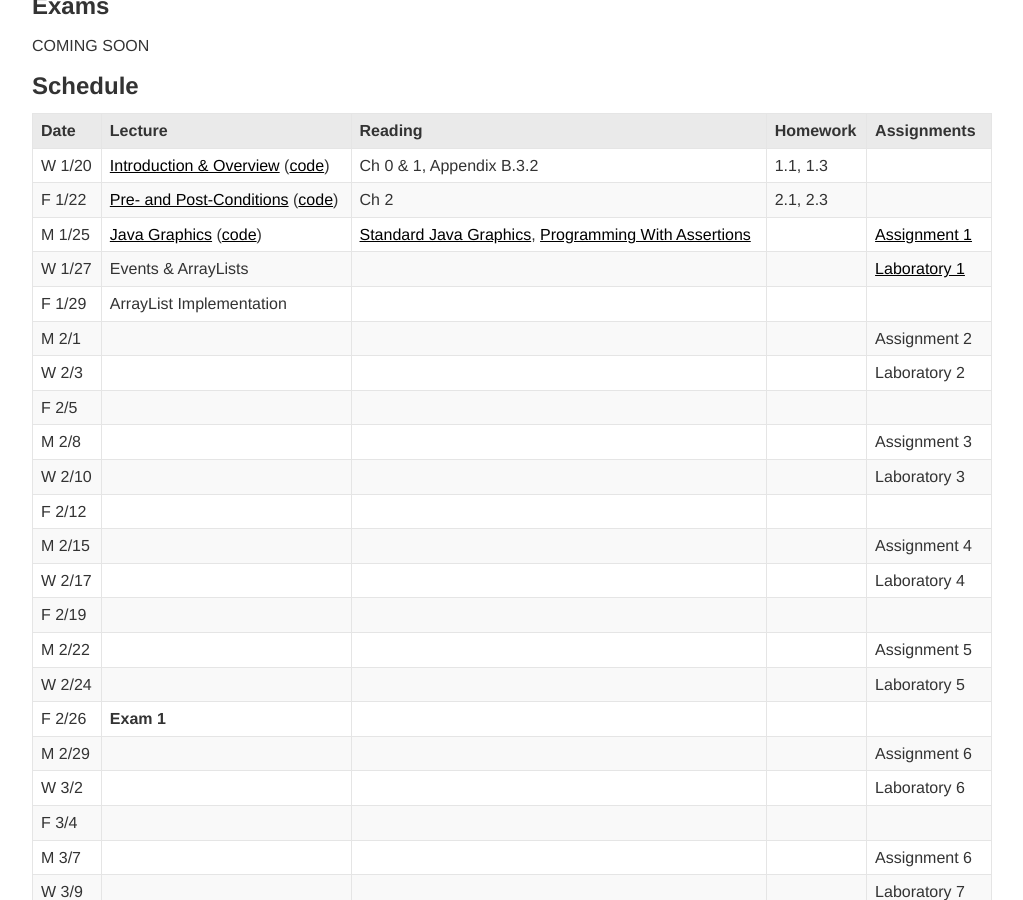
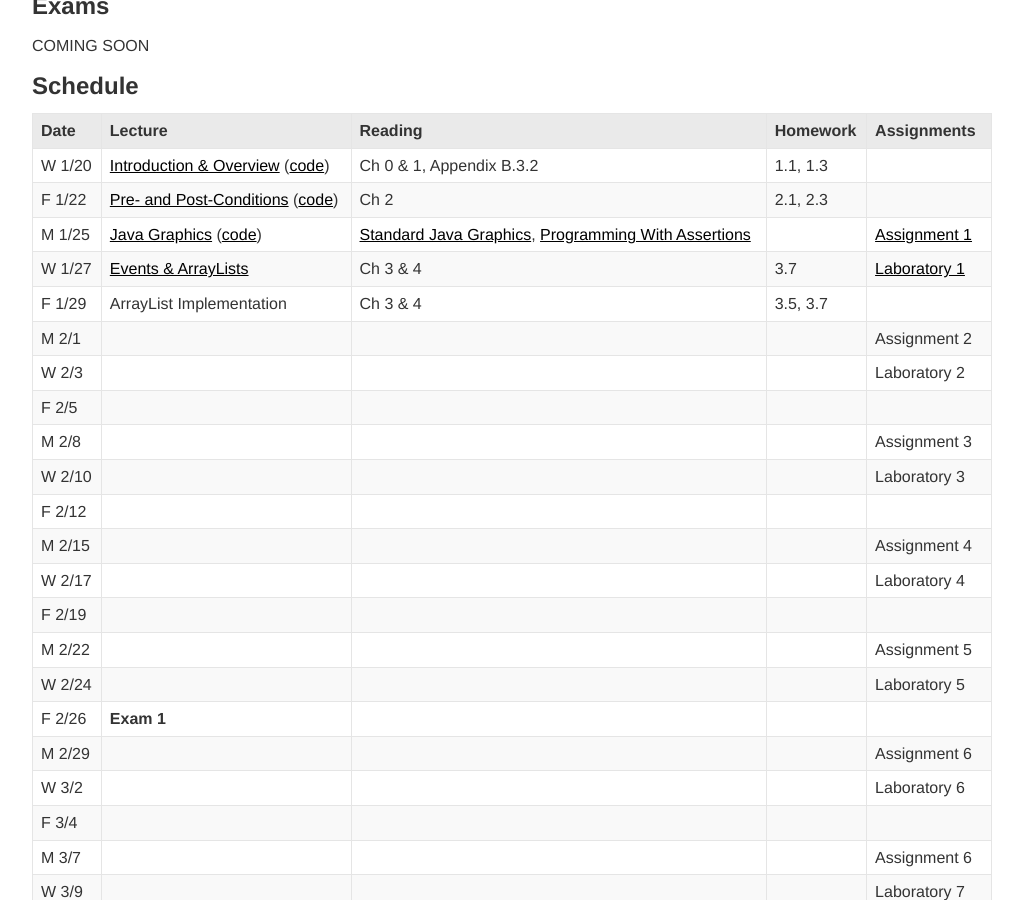
Before and after one commit to jacksonjw12/mbannister.github.io, a Jekyll site: the page built from _teaching/62-s16/index.md, in a window 1280 px wide and 900 px high, scrolled down 1622 px. Shown: the whole window, without its empty margins (128-1151 px from the left). Built offline with Jekyll 4.4.1, drawn with Linux system fonts in a browser that asks for light colours; formulas are drawn with MathJax 3.

Commit message:
Update 62

```diff
--- a/_teaching/62-s16/index.md
+++ b/_teaching/62-s16/index.md
@@ -85,8 +85,8 @@ Date|Lecture|Reading|Homework|Assignments
 W 1/20 | [Introduction & Overview](Lecture01/Lecture01.pdf) ([code](https://github.com/mbannister/mbannister.github.io/tree/master/_teaching/62-s16/Lecture01/code)) | Ch 0 & 1, Appendix B.3.2 |	1.1, 1.3 <!-- Week 0 -->
 F 1/22 | [Pre- and Post-Conditions](Lecture02/Lecture02.pdf) ([code](https://github.com/mbannister/mbannister.github.io/tree/master/_teaching/62-s16/Lecture02/code)) | Ch 2 | 2.1, 2.3
 M 1/25 | [Java Graphics](Lecture03/Lecture03.pdf) ([code](https://github.com/mbannister/mbannister.github.io/tree/master/_teaching/62-s16/Lecture03/code)) |[Standard Java Graphics](http://www.cs.pomona.edu/~kim/CSC062F15/handouts/StdGraphics/StdJavaGraphics.html), [Programming With Assertions](http://docs.oracle.com/javase/8/docs/technotes/guides/language/assert.html) | | [Assignment 1](Assignment01/Assignment01.pdf) <!-- Week 1 -->
-W 1/27 | Events & ArrayLists | | | [Laboratory 1](Lab01/lab01.pdf)
-F 1/29 | ArrayList Implementation |
+W 1/27 | [Events & ArrayLists](Lecture04/Lecture04.pdf) |  	Ch 3 & 4 | 3.7 | [Laboratory 1](Lab01/lab01.pdf)
+F 1/29 | ArrayList Implementation | Ch 3 & 4  | 3.5, 3.7
 M 2/1  | | | | Assignment 2 <!-- Week 2 -->
 W 2/3  | | | | Laboratory 2
 F 2/5  | |
```
Also changed, not shown: 1 other file.
